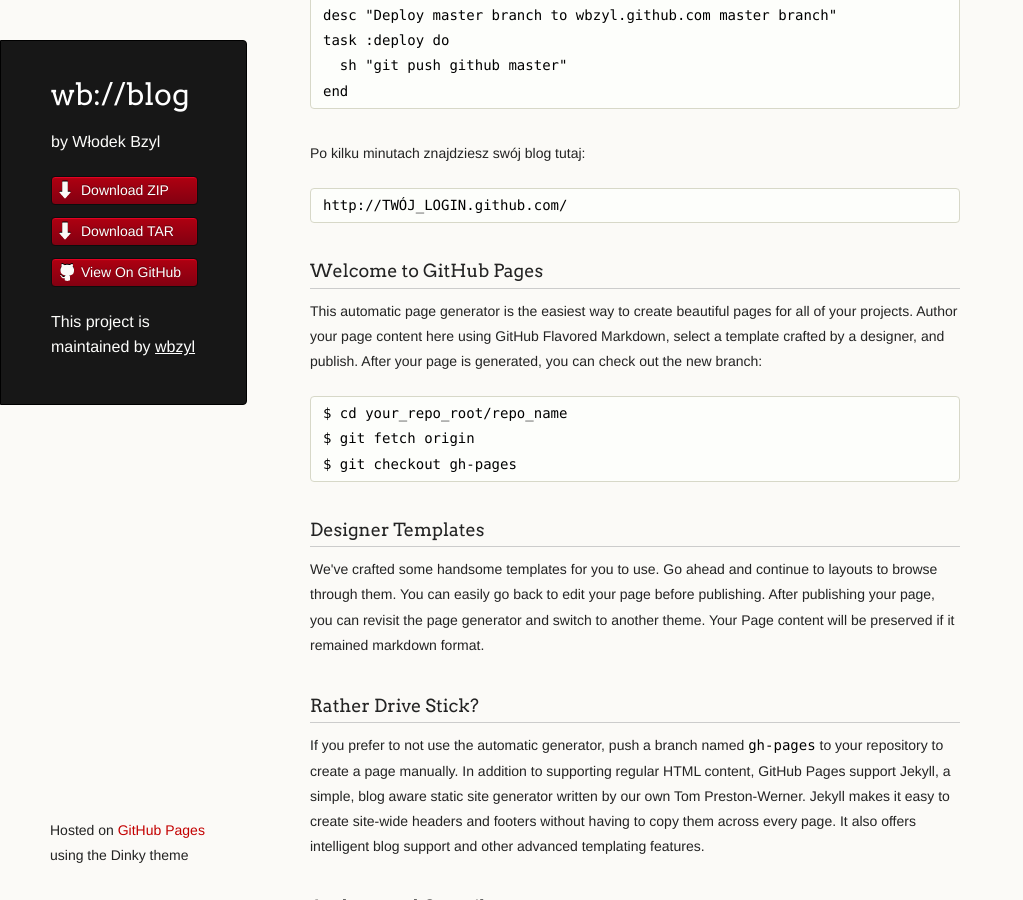
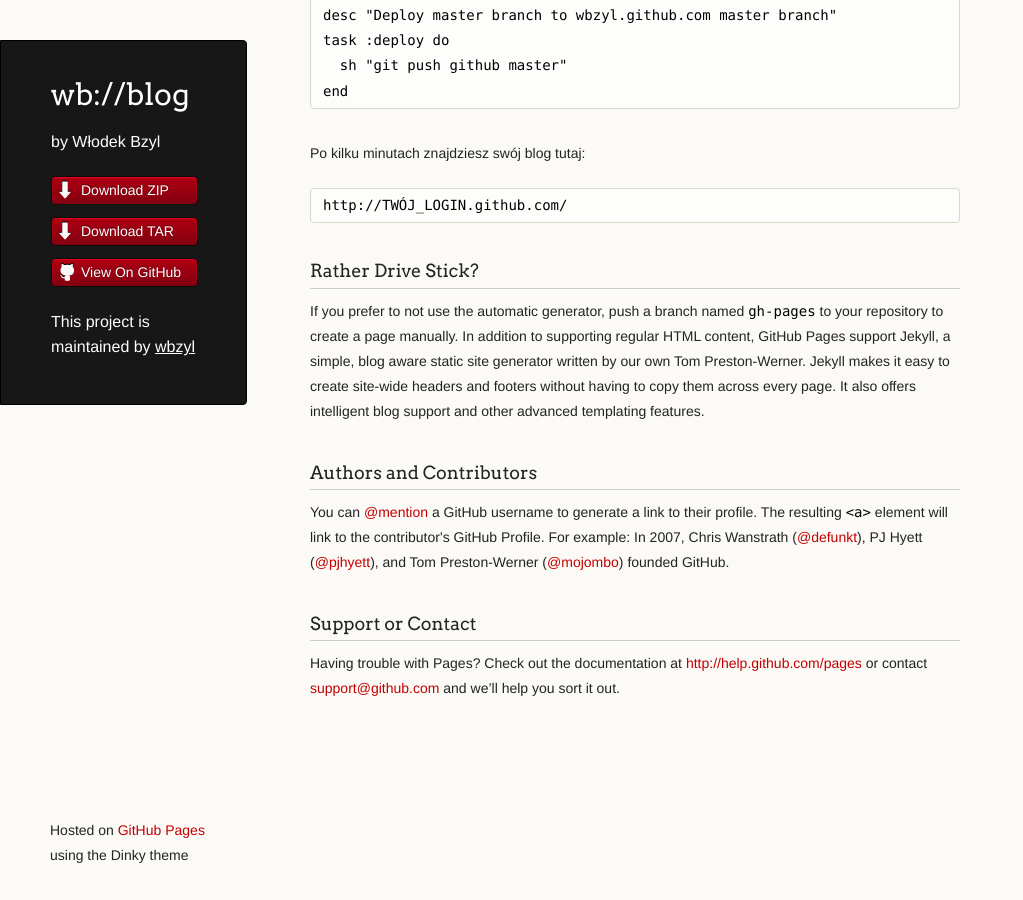
Before and after one commit to joliment/wbzyl.github.com, a Jekyll site: the page built from index.html, in a window 1280 px wide and 900 px high, scrolled down 836 px. Shown: the whole window, without its empty margins (0-1023 px from the left). Built offline with Jekyll 4.4.1, drawn with Linux system fonts in a browser that asks for light colours; Markdown is read by kramdown in place of the engine named in the settings.

Commit message:
uaktualniono index.html

```diff
--- a/index.html
+++ b/index.html
@@ -50,27 +50,6 @@
 </pre>
 
 
-<h3>Welcome to GitHub Pages</h3>
-
-<p>This automatic page generator is the easiest way to create
-beautiful pages for all of your projects. Author your page content
-here using GitHub Flavored Markdown, select a template crafted by a
-designer, and publish. After your page is generated, you can check out
-the new branch:</p>
-
-<pre><code>$ cd your_repo_root/repo_name
-$ git fetch origin
-$ git checkout gh-pages
-</code></pre>
-
-<h3>Designer Templates</h3>
-
-<p>We've crafted some handsome templates for you to use. Go ahead and
-continue to layouts to browse through them. You can easily go back to
-edit your page before publishing. After publishing your page, you can
-revisit the page generator and switch to another theme. Your Page
-content will be preserved if it remained markdown format.</p>
-
 <h3>Rather Drive Stick?</h3>
 
 <p>If you prefer to not use the automatic generator, push a branch
```
